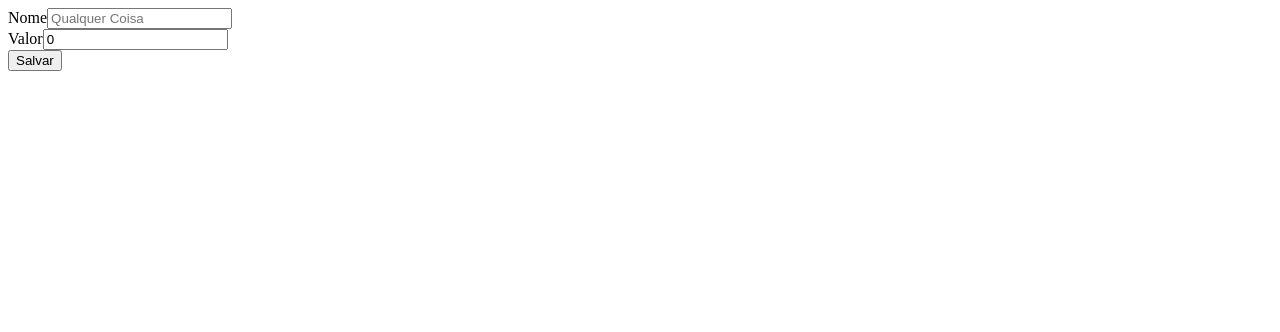
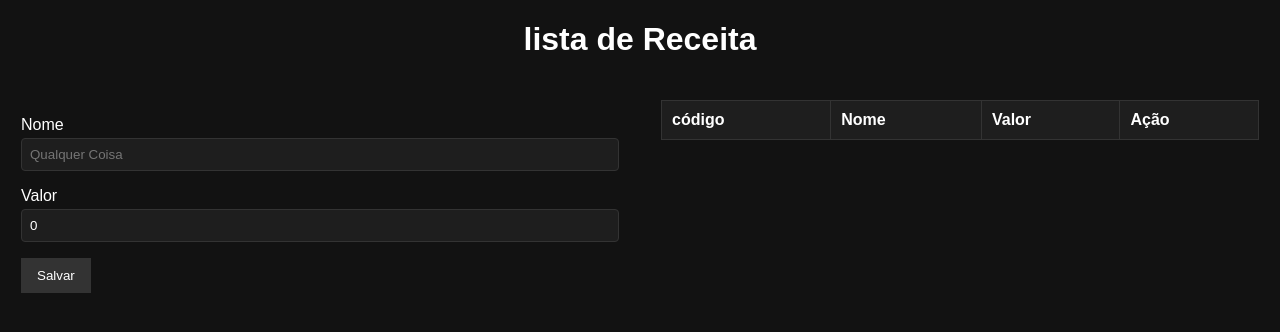
Before and after one commit to Marciogleyson/caixa-ng, an Angular app: page / in a window 1280 px wide. Shown: the top 332 px of the page. Built offline with nearby package versions, Linux system fonts and the light colour scheme.

Commit message:
botão apagar e editar

```diff
--- a/angular.json
+++ b/angular.json
@@ -57,6 +57,9 @@
         },
         "serve": {
           "builder": "@angular-devkit/build-angular:dev-server",
+          "option": {
+            "open": false
+          },
           "configurations": {
             "production": {
               "buildTarget": "caixa-ng:build:production"
--- a/src/app/components/receitas/cadastro-receita/cadastro-receita.component.css
+++ b/src/app/components/receitas/cadastro-receita/cadastro-receita.component.css
@@ -0,0 +1,69 @@
+h1 {
+    text-align: center;
+}
+
+.container {
+    display: flex;
+    flex-direction: column;
+    height: 100%;
+    width: 100%;
+}
+
+.formulario-tabela{
+    display: flex;
+    flex-direction: row;
+    gap: 40px;
+    padding: 20px;
+    box-sizing: border-box;
+}
+
+.tabela,
+.formulario{
+    flex: 1;
+    overflow-y: auto;
+    padding: 0 1px;
+}
+
+table {
+    width: 100%;
+    border-collapse: collapse;
+    background-color: #1e1e1e;
+
+}
+
+th, td {
+    border: 1px solid #333;
+    padding: 10px;
+    text-align: left;
+
+}
+
+label {
+    display: block;
+    margin-bottom: 4px;
+    margin-top: 16px;
+}
+
+input{
+    width: 100%;
+    padding: 8px;
+    background-color: #1e1e1e;
+    color: #fff;
+    border: 1px solid #333;
+    border-radius: 4px;
+    box-sizing: border-box;
+}
+
+button {
+    background-color: #333;
+    color: #fff;
+    border: none;
+    padding: 10px 16px;
+    margin-top: 16px;
+    cursor: pointer;
+    margin-right: 10px;
+}
+
+button:houver{
+    background-color: #444;
+}
--- a/src/app/components/receitas/cadastro-receita/cadastro-receita.component.html
+++ b/src/app/components/receitas/cadastro-receita/cadastro-receita.component.html
@@ -1,3 +1,8 @@
+<div class="container">
+    <h1>lista de Receita</h1>
+
+    <div class="formulario-tabela">
+        <div class="formulario">
             <div>
                 <label for="campo-nome">Nome</label>
                 <input type="text" name="campo-nome" id="campo-nome" placeholder="Qualquer Coisa" [(ngModel)]="nome">
@@ -10,14 +15,31 @@
             </div>
 
             <button (click)="salvarReceita()" >Salvar</button>
-@if(nome != ""){
-    <p>Texto Digitado: {{nome}}</p>
-
-
-    <ul>
-        <li>1 vez: {{ valor * 1}}</li>
-        <li>1 vez: {{ valor * 2}}</li>
-         <li>1 vez: {{ valor * 3}}</li>
-        <li>1 vez: {{ valor * 4}}</li>
-    </ul>
+        </div>
+        <div class="tabela">
+            <table border="-1">
+                <thead>
+                    <tr>
+                        <th>código</th>
+                        <th>Nome</th>
+                        <th>Valor</th>
+                        <th>Ação</th>
+                    </tr>
+                </thead>
+                <tbody>
+                    @for(receita of receitas; track receita){
+                    <tr>
+                        <td>{{receita.id}}</td>
+                        <td>{{receita.nome}}</td>
+                        <td>{{receita.valor}}</td>
+                        <td>
+                            <button (click)="editar(receita)">Editar</button>
+                            <button (click)="apagar(receita)">Apagar</button>
+                        </td>
+                    </tr>
                 }
+                </tbody>
+            </table>
+        </div>
+    </div>
+</div>
--- a/src/app/components/receitas/cadastro-receita/cadastro-receita.component.ts
+++ b/src/app/components/receitas/cadastro-receita/cadastro-receita.component.ts
@@ -1,5 +1,7 @@
 import { Component } from '@angular/core';
 import { FormsModule } from '@angular/forms';
+import { Receita } from '../../../models/receita';
+
 
 @Component({
   selector: 'app-cadastro-receita',
@@ -10,15 +12,78 @@
 export class CadastroReceitaComponent {
   // Toda vez que utilizar [{ngModel}] é obrigatório importar FormsModule
   // ngModel é a forma que fazemos a ligação de algum campo com uma variável
+  proximoId: number = 0;
 
+    // idParaEditar é uma variável do tipo number que é nulllabel, ou seja, ela pode ou n ter valor
+  idParaEditar?: number
   nome: string = "";
   valor: number = 0;
-  receitas: Array<string> = []
+  receitas: Array<Receita> = []
 
   salvarReceita(){
-    debugger;
+    if(this.nome.length < 3 ){
+      alert("Nome deve conter no mínimo 3 caracteres")
+      return;
+    }
+
+    if(this.nome.length > 30 ){
+      alert("Nome deve conter no mínimo 100 caracteres")
+      return;
+    }
+
+    let valor = parseFloat(this.valor.toString().replace(",", "."));
+    //NaN é not a number, é recebido naN quando o valor é tentado converter para float
+    // não é um float válido
+    if(Number.isNaN(valor)){
+      alert("Valor dee ser um número real");
+      return;
+    }
+
+    if (valor <= 0){
+      alert("Valor deve ser maior que R$ 0,00")
+      return;
+    }
+    console.log(valor)
+    alert("")
+
+    if (this.idParaEditar == undefined){
+      this.cadastrarReceita();
+    }else {
+      this.editarReceita();
+    }
+
+
+    this.nome = "";
+    this.valor = 0;
+    // alert(this.nome);
+  }
+
+  editarReceita(){
+    let indiceReceita = this.receitas.findIndex(x => x.id == this.idParaEditar);
+    this.receitas[indiceReceita].nome = this.nome;
+    this.receitas[indiceReceita].valor = this.valor;
+  }
+
+  cadastrarReceita(){
+    this.proximoId++;
+    let receita = new Receita(1, this.nome, this.valor);
+
+
     // como adicionar um elemento em uma lista de string em ts
-    this.receitas.push(this.nome);
-    alert(this.nome);
+    this.receitas.push(receita);
+  }
+
+  apagar(receita: Receita){
+    let confirmacao = confirm(`Deseja realmente apagar a receita'${receita.nome}'?`)
+    // Buscando o indice da receita filtrando por id da receita que foi selecionada
+    let indiceReceita = this.receitas.findIndex(x => x.id == receita.id)
+    // Removendo a receita da lista receita utilizando o indice, removendo 1 elemento da lista
+    this.receitas.splice(indiceReceita, 1);
+  }
+
+  editar(receita: Receita){
+    this.nome = receita.nome;
+    this.valor = receita.valor;
+    this.idParaEditar = receita.id;
   }
 }
--- /dev/null
+++ b/src/app/models/receita.ts
@@ -0,0 +1,12 @@
+export class Receita {
+    id: number
+    nome: string;
+    valor: number;
+    constructor(id: number, nome: string, valor: number){
+
+        this.id = id;
+        this.nome = nome;
+        this.valor = valor;
+
+    }
+}
--- a/src/styles.css
+++ b/src/styles.css
@@ -1 +1,9 @@
 /* You can add global styles to this file, and also import other style files */
+html, body {
+    margin: 0;
+    padding: 0;
+    height: 100%;
+    background-color: #121212;
+    color: #fff;
+    font-family: Arial, Helvetica, sans-serif;
+}
```
Lines whose indentation alone changed are shown as unchanged.
